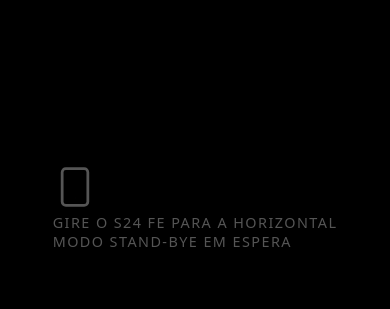
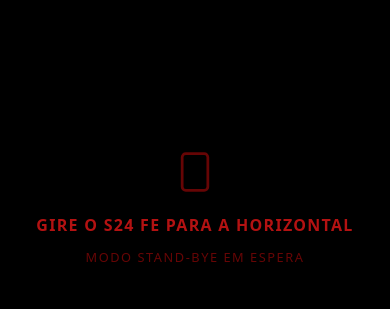
Before and after one commit to nabikendo/Stand-bye, a plain HTML site: page index.html in a window 390 px wide. Shown: the part 214-523 px from the top of the page. Drawn offline with Linux system fonts and the light colour scheme.

Commit message:
Refactor theme variables and improve layout styles
Updated theme variables and styles for night mode. Enhanced layout for AMOLED clock and battery widget.

```diff
--- a/style.css
+++ b/style.css
@@ -1,71 +1,224 @@
+/* =========================================================
+   VARIÁVEIS DE TEMA E PROTEÇÃO AMOLED (#000000 ABSOLUTO)
+   ========================================================= */
 :root {
   --bg-amoled: #000000;
-  --clock-color: #ffffff;
+  --fg-primary: #ffffff;
+  --fg-secondary: #737373;
   --accent-color: #38bdf8;
-  --idle-alpha: 0.85;
+  --ring-track: #141414;
+  --container-alpha: 0.88;
 }
 
-/* Modo Noturno (inspirado no customNightModeTintConfig do APK) */
+/* Filtro de Modo Noturno Vermelho (customNightModeTintConfig) */
 body.night-mode {
-  --clock-color: #ff1a1a;
-  --accent-color: #990000;
-  --idle-alpha: 0.55; /* Reduz o brilho para proteger a visão e o AMOLED */
+  --fg-primary: #ff1a1a;
+  --fg-secondary: #660505;
+  --accent-color: #cc0000;
+  --ring-track: #1a0202;
+  --container-alpha: 0.55; /* Reduz emissão luminosa no escuro */
 }
 
+/* =========================================================
+   RESET E BASE FULLSCREEN
+   ========================================================= */
 * {
   box-sizing: border-box;
   margin: 0;
   padding: 0;
   user-select: none;
   -webkit-user-select: none;
+  -webkit-touch-callout: none;
 }
 
-body {
-  background-color: var(--bg-amoled);
-  color: var(--clock-color);
-  font-family: system-ui, -apple-system, sans-serif;
+html, body {
   width: 100vw;
   height: 100vh;
+  background-color: var(--bg-amoled);
+  color: var(--fg-primary);
+  font-family: system-ui, -apple-system, 'Segoe UI', Roboto, Helvetica, sans-serif;
   overflow: hidden;
   display: flex;
   align-items: center;
   justify-content: center;
-  transition: color 0.4s ease;
+  transition: color 0.35s ease;
 }
 
-/* Container que recebe o Pixel Shift / Drift */
-#standby-container {
-  opacity: var(--idle-alpha);
-  transition: transform 1.5s cubic-bezier(0.22, 1, 0.36, 1), opacity 0.4s ease;
-  text-align: center;
+/* =========================================================
+   LAYOUT AMOLED_CLOCK_DUO (DIVISÃO 50 / 50 HORIZONTAL)
+   ========================================================= */
+#standby-container.duo-layout {
+  width: 92vw;
+  height: 86vh;
+  display: grid;
+  grid-template-columns: 1fr 1fr;
+  align-items: center;
+  justify-items: center;
+  opacity: var(--container-alpha);
+  /* Transição suave para que o Pixel Shift (Drift) seja imperceptível */
+  transition: transform 1.8s cubic-bezier(0.22, 1, 0.36, 1), opacity 0.35s ease;
+  will-change: transform;
+}
+
+.duo-pane {
+  width: 100%;
+  height: 100%;
+  display: flex;
+  flex-direction: column;
+  align-items: center;
+  justify-content: center;
+}
+
+/* =========================================================
+   PAINEL ESQUERDO: RELÓGIO DIGITAL MINIMALISTA
+   ========================================================= */
+.digital-clock {
+  font-size: clamp(4.5rem, 15vw, 9.5rem);
+  font-weight: 700;
+  line-height: 1;
+  letter-spacing: -0.03em;
+  font-variant-numeric: tabular-nums;
+  display: flex;
+  align-items: center;
+  justify-content: center;
 }
 
 /* Separador piscante (AMOLED_CLOCK_TOGGLE_BLINKING_SEPARATOR) */
 .colon-blink {
-  animation: blink 2s step-start infinite;
+  margin: 0 0.04em;
+  transform: translateY(-0.06em);
+  animation: pulse-colon 2s step-start infinite;
 }
 
-@keyframes blink {
-  50% { opacity: 0.15; }
+@keyframes pulse-colon {
+  50% { opacity: 0.12; }
 }
 
-/* Alerta discreto quando em modo Retrato (isAutoCloseOnPortraitEnabled) */
+.date-display {
+  margin-top: 0.8rem;
+  font-size: clamp(0.95rem, 2.2vw, 1.35rem);
+  font-weight: 500;
+  color: var(--fg-secondary);
+  letter-spacing: 0.18em;
+  text-transform: uppercase;
+  transition: color 0.35s ease;
+}
+
+/* =========================================================
+   PAINEL DIREITO: WIDGET DE BATERIA
+   ========================================================= */
+.battery-widget {
+  display: flex;
+  flex-direction: column;
+  align-items: center;
+  justify-content: center;
+}
+
+.battery-ring-wrapper {
+  position: relative;
+  width: clamp(140px, 24vw, 220px);
+  height: clamp(140px, 24vw, 220px);
+  display: flex;
+  align-items: center;
+  justify-content: center;
+}
+
+.battery-ring {
+  width: 100%;
+  height: 100%;
+  transform: rotate(-90deg);
+}
+
+.ring-track {
+  fill: none;
+  stroke: var(--ring-track);
+  stroke-width: 8;
+  transition: stroke 0.35s ease;
+}
+
+.ring-fill {
+  fill: none;
+  stroke: var(--accent-color);
+  stroke-width: 8;
+  stroke-linecap: round;
+  /* Circunferência para r=52: 2 * PI * 52 ≈ 326.72 */
+  stroke-dasharray: 326.72;
+  stroke-dashoffset: 0;
+  transition: stroke-dashoffset 0.8s ease, stroke 0.35s ease;
+}
+
+.battery-center {
+  position: absolute;
+  inset: 0;
+  display: flex;
+  align-items: center;
+  justify-content: center;
+}
+
+#battery-badge {
+  font-size: clamp(1.6rem, 4.2vw, 2.6rem);
+  font-weight: 600;
+  font-variant-numeric: tabular-nums;
+  letter-spacing: -0.02em;
+}
+
+.battery-subtext {
+  margin-top: 0.8rem;
+  font-size: clamp(0.8rem, 1.8vw, 1.1rem);
+  color: var(--fg-secondary);
+  letter-spacing: 0.14em;
+  text-transform: uppercase;
+  transition: color 0.35s ease;
+}
+
+/* =========================================================
+   OVERLAY DE ORIENTAÇÃO RETRATO (#portrait-warning)
+   ========================================================= */
 #portrait-warning {
   position: fixed;
   inset: 0;
-  background: #000000;
-  color: #555555;
+  background-color: #000000;
+  color: var(--fg-secondary);
   display: none;
   align-items: center;
   justify-content: center;
-  font-size: 0.9rem;
-  letter-spacing: 0.1em;
-  text-transform: uppercase;
-  z-index: 999;
+  text-align: center;
+  z-index: 9999;
+  padding: 2rem;
 }
 
-@media (orientation: portrait) {
-  #portrait-warning.active {
-    display: flex;
-  }
+#portrait-warning.active {
+  display: flex;
 }
+
+.warning-box {
+  display: flex;
+  flex-direction: column;
+  align-items: center;
+  gap: 0.75rem;
+}
+
+.rotate-icon {
+  margin-bottom: 0.5rem;
+  animation: tilt-phone 2.5s ease-in-out infinite;
+}
+
+@keyframes tilt-phone {
+  0%, 100% { transform: rotate(0deg); }
+  50% { transform: rotate(-90deg); }
+}
+
+.warning-box p {
+  font-size: 1rem;
+  font-weight: 600;
+  letter-spacing: 0.08em;
+  text-transform: uppercase;
+  color: var(--fg-primary);
+  opacity: 0.7;
+}
+
+.warning-box span {
+  font-size: 0.8rem;
+  letter-spacing: 0.12em;
+  text-transform: uppercase;
+}
```
